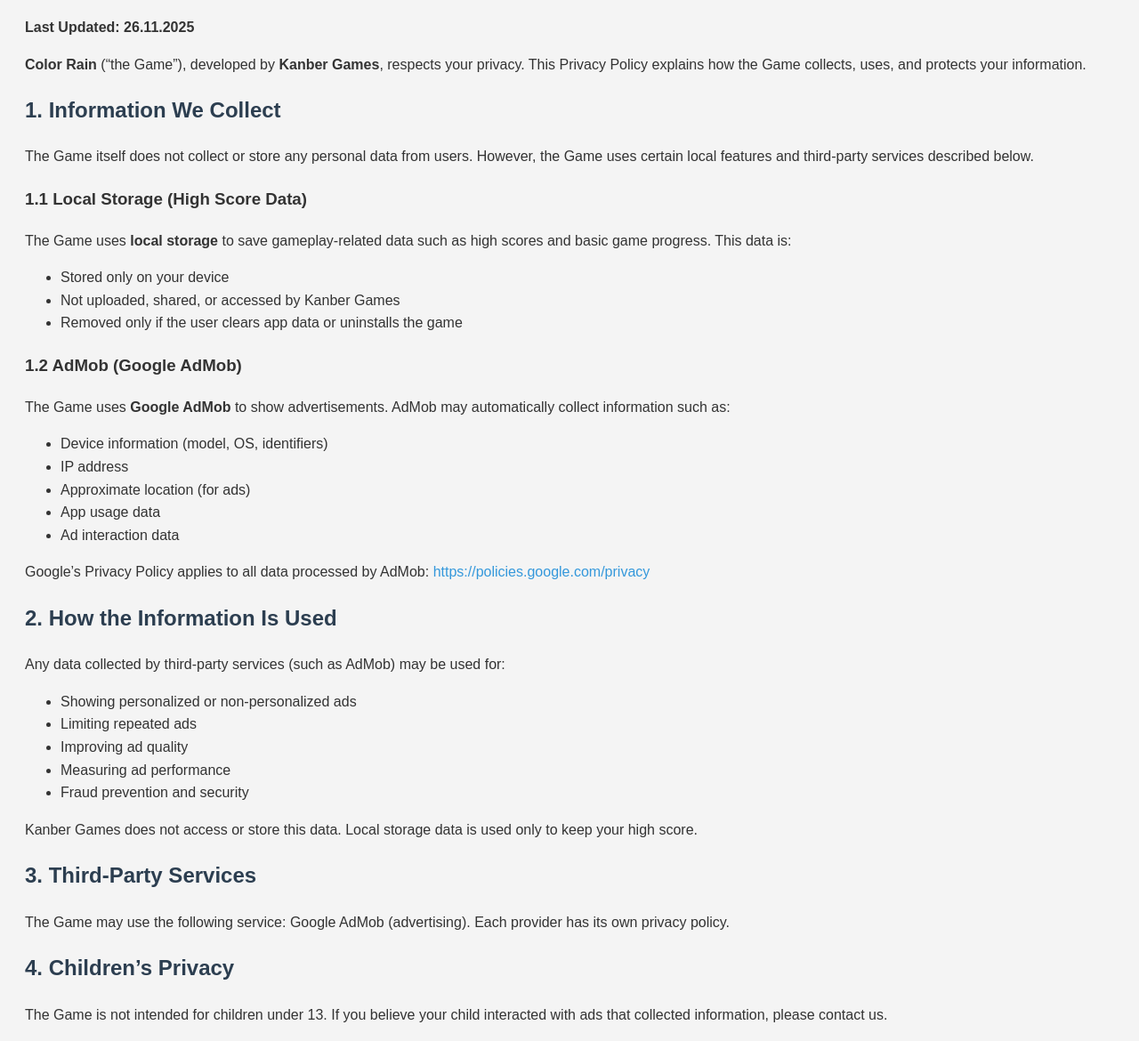
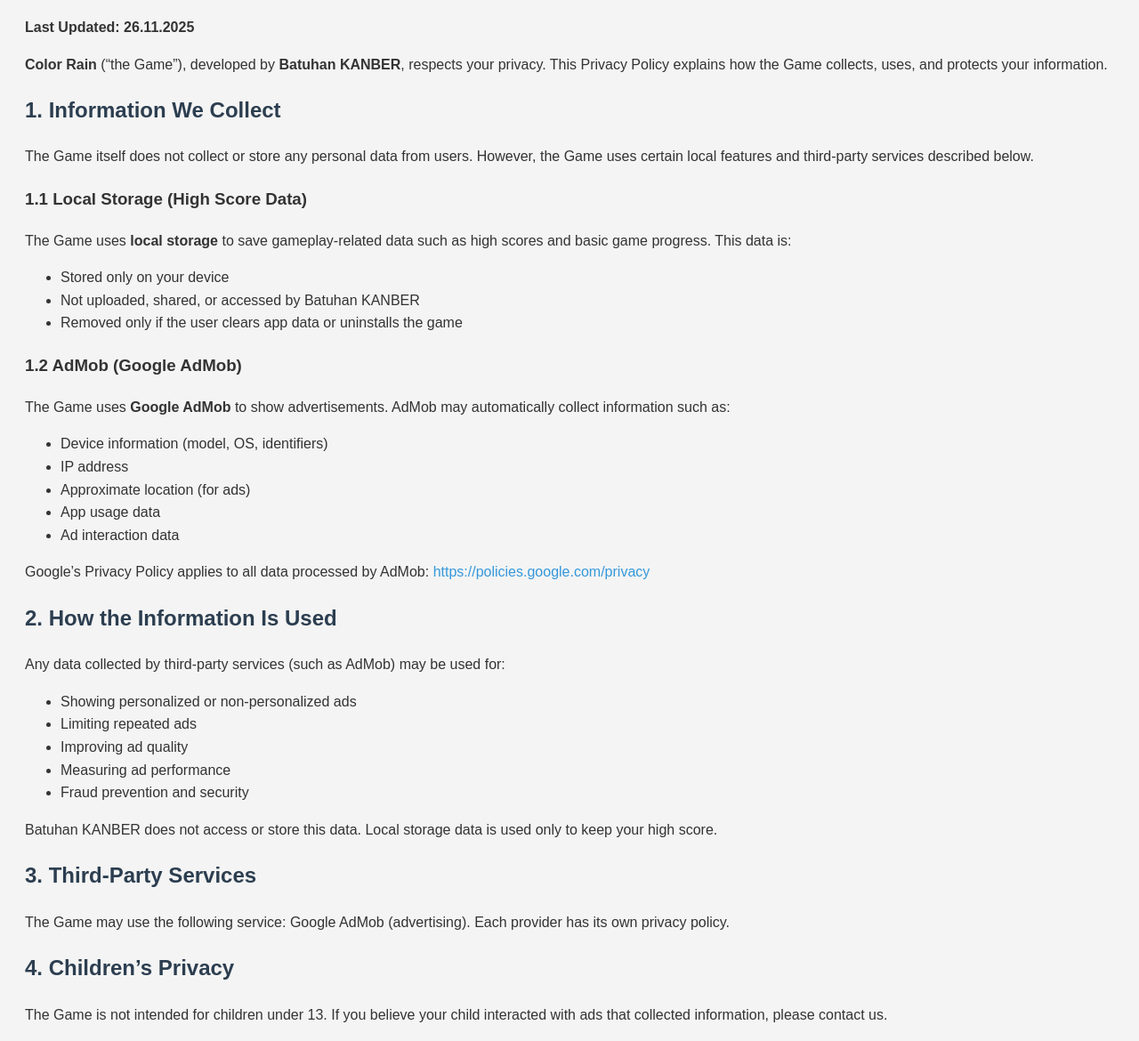
Before and after one commit to BatuhanKANBER/color-rain-privacy-policy, a plain HTML site: page index.html in a window 1280 px wide. Shown: the part 104-1274 px from the top of the page at 89% size. Drawn offline with Linux system fonts and the light colour scheme.

Commit message:
Update index.html

```diff
--- a/index.html
+++ b/index.html
@@ -16,7 +16,7 @@
 <body>
   <h1>Privacy Policy — Color Rain</h1>
   <p><strong>Last Updated: 26.11.2025</strong></p>
-  <p><strong>Color Rain</strong> (“the Game”), developed by <strong>Kanber Games</strong>, respects your privacy. This Privacy Policy explains how the Game collects, uses, and protects your information.</p>
+  <p><strong>Color Rain</strong> (“the Game”), developed by <strong>Batuhan KANBER</strong>, respects your privacy. This Privacy Policy explains how the Game collects, uses, and protects your information.</p>
 
   <section>
     <h2>1. Information We Collect</h2>
@@ -28,7 +28,7 @@
     <p>The Game uses <strong>local storage</strong> to save gameplay-related data such as high scores and basic game progress. This data is:</p>
     <ul>
       <li>Stored only on your device</li>
-      <li>Not uploaded, shared, or accessed by Kanber Games</li>
+      <li>Not uploaded, shared, or accessed by Batuhan KANBER</li>
       <li>Removed only if the user clears app data or uninstalls the game</li>
     </ul>
   </section>
@@ -56,7 +56,7 @@
       <li>Measuring ad performance</li>
       <li>Fraud prevention and security</li>
     </ul>
-    <p>Kanber Games does not access or store this data. Local storage data is used only to keep your high score.</p>
+    <p>Batuhan KANBER does not access or store this data. Local storage data is used only to keep your high score.</p>
   </section>
 
   <section>
```
